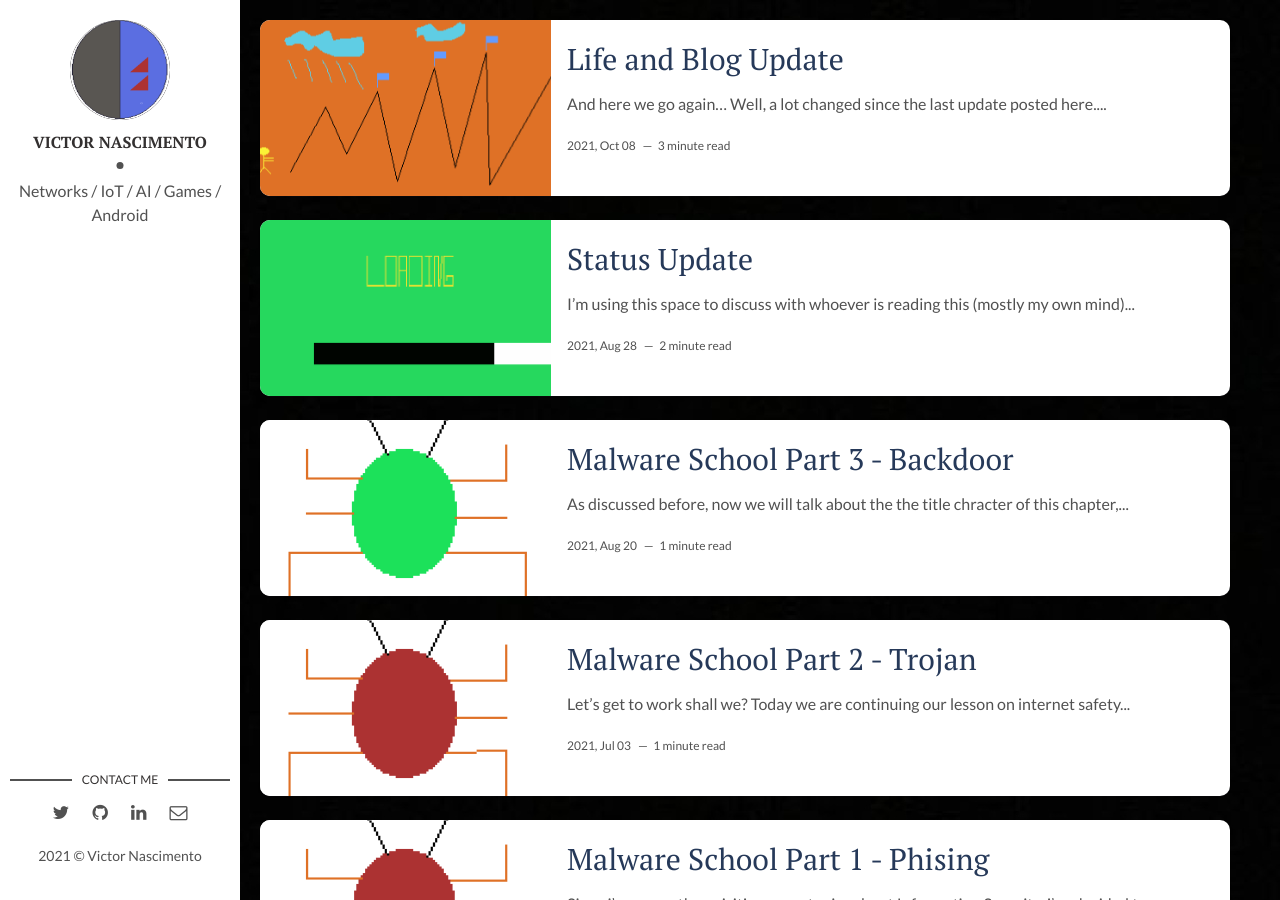
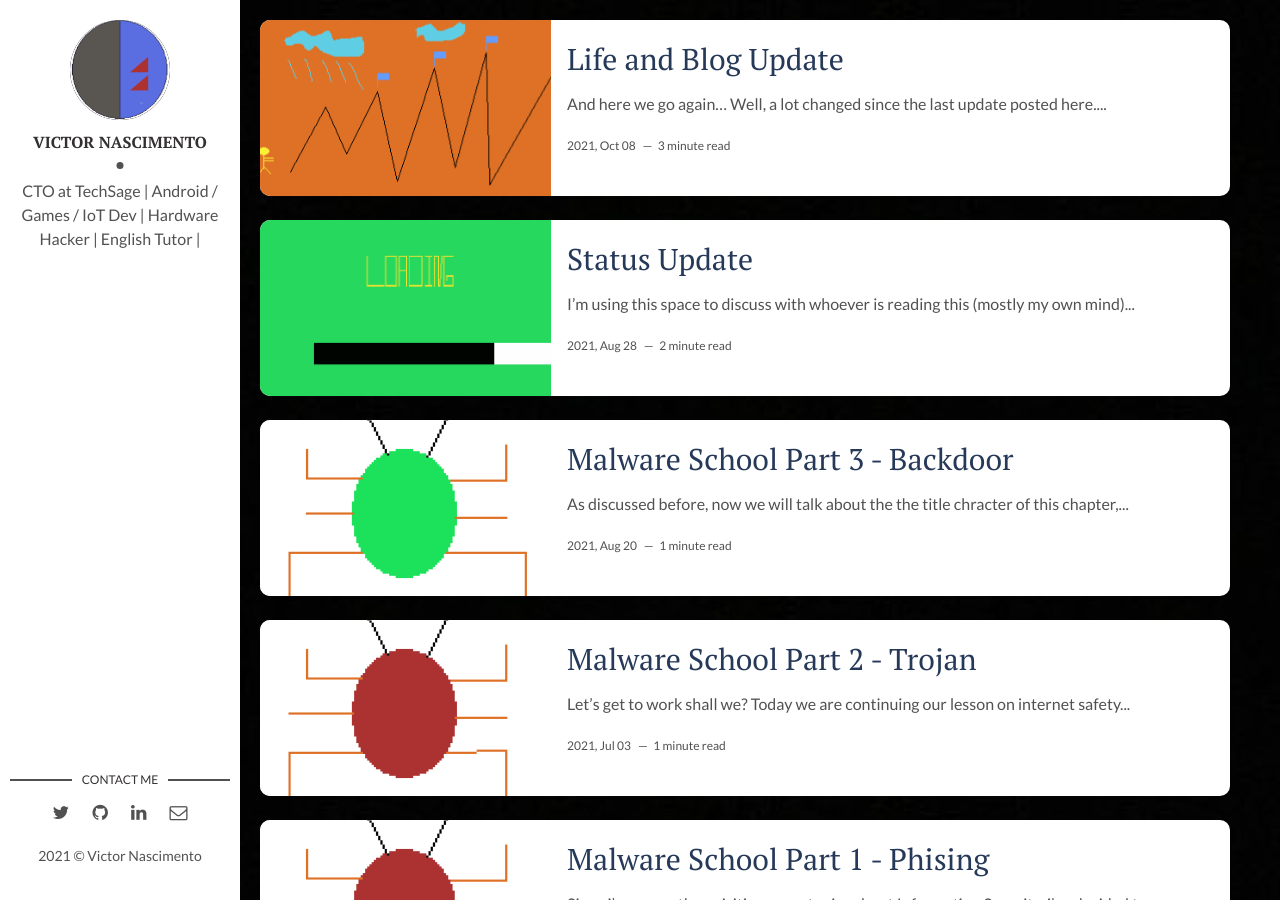
Before and after one commit to victornas91/scientistden, a Jekyll site: the page built from index.html, in a window 1280 px wide and 900 px high. Built offline with Jekyll 4.4.1, drawn with Linux system fonts in a browser that asks for light colours; the list of posts is cut into pages by our own code.

Commit message:
update config.yml

```diff
--- a/Gemfile
+++ b/Gemfile
@@ -9,3 +9,7 @@ group :jekyll_plugins do
 end
 
 gem "webrick", "~> 1.7"
+
+gem "http_parser", "~> 0.1.3"
+
+gem "ffi", "~> 1.15"
--- a/_config.yml
+++ b/_config.yml
@@ -8,7 +8,7 @@ site-twitter: #if your site has a twitter account, enter it here
 # Author Settings
 author: Victor Nascimento # add your name
 author-img: newme.png # add your photo
-about-author: Networks / IoT / AI / Games / Android # add description
+about-author: CTO at TechSage | Android / Games / IoT Dev | Hardware Hacker | English Tutor | # add description
 social-twitter: IT_Victor91
 social-facebook: # add your Facebook handle
 social-github: victornas91 # add your Github handle
```
Also changed, not shown: Gemfile.lock.
